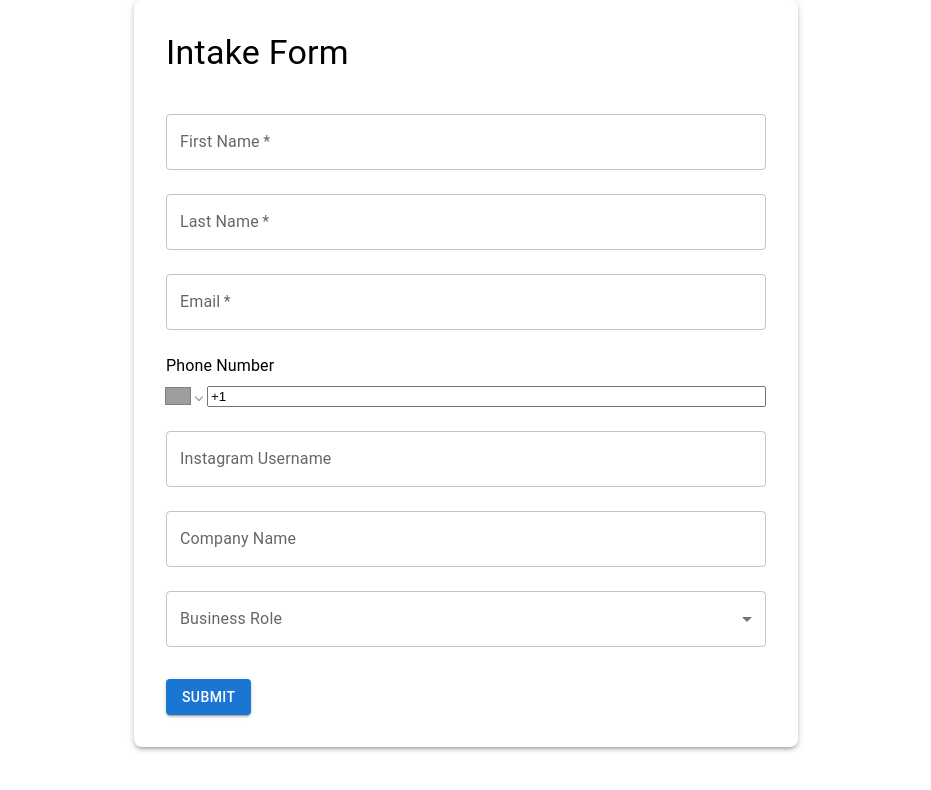
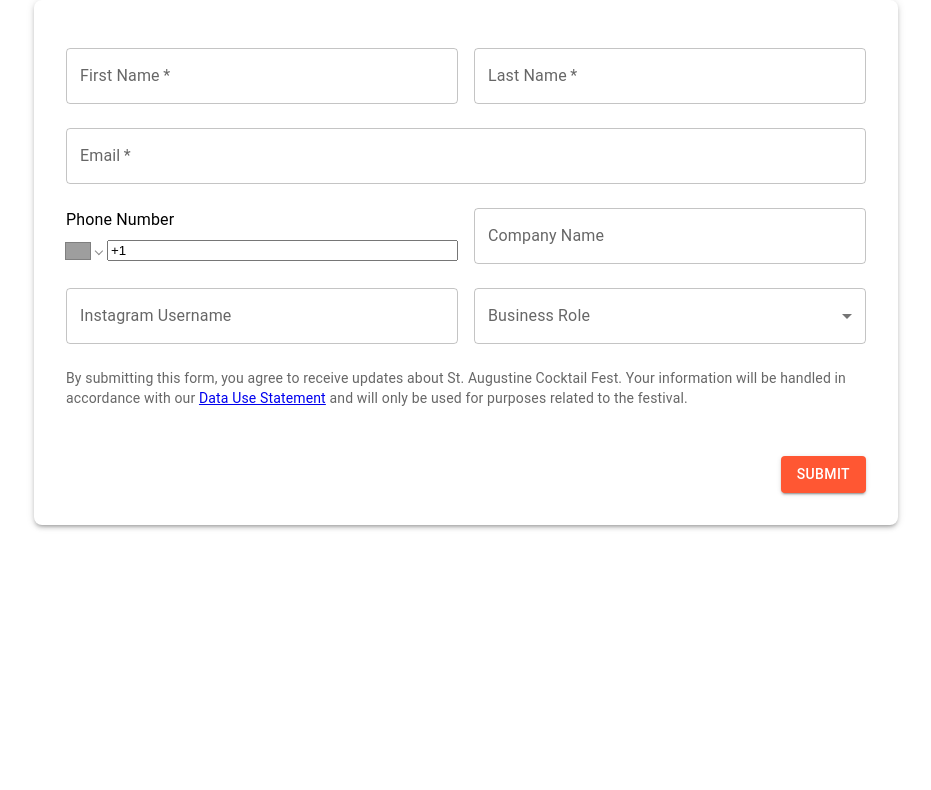
Before and after one commit to ivanoxq/RegistrationForm, a React (Create React App) app: page / in a window 1280 px wide. Shown: the top 790 px of the page, without its empty margins (174-1105 px from the left). Built offline with nearby package versions, Linux system fonts and the light colour scheme; grey boxes are pictures that could not be loaded.

Commit message:
All need changes for final layout are done

```diff
--- a/package.json
+++ b/package.json
@@ -13,6 +13,7 @@
     "@testing-library/user-event": "^13.5.0",
     "react": "^19.1.1",
     "react-dom": "^19.1.1",
+    "react-google-recaptcha": "^3.1.0",
     "react-hook-form": "^7.62.0",
     "react-phone-number-input": "^3.4.12",
     "react-scripts": "5.0.1",
--- a/src/App.js
+++ b/src/App.js
@@ -1,6 +1,7 @@
 // Import necessary libraries
 import React from 'react';
 import { useForm, Controller } from 'react-hook-form';
+import { createTheme, ThemeProvider } from '@mui/material/styles';
 import { yupResolver } from '@hookform/resolvers/yup';
 import * as yup from 'yup';
 import PhoneInput from 'react-phone-number-input';
@@ -21,6 +22,22 @@ const schema = yup.object().shape({
   businessRole: yup.string().oneOf(['Owner', 'CEO', 'Manager', 'Ambassador', 'Representative', ''], 'Invalid Business Role').nullable(),
 });
 
+let theme = createTheme({
+  // Theme customization goes here as usual, including tonalOffset and/or
+  // contrastThreshold as the augmentColor() function relies on these
+});
+theme = createTheme(theme, {
+  // Custom colors created with augmentColor go here
+  palette: {
+    salmon: theme.palette.augmentColor({
+      color: {
+        main: '#FF5733',
+      },
+      name: 'salmon',
+    }),
+  },
+});
+
 function IntakeForm() {
   const { handleSubmit, control, formState: { errors } } = useForm({
     resolver: yupResolver(schema),
@@ -34,12 +51,10 @@ function IntakeForm() {
   const businessRoles = ['Owner', 'CEO', 'Manager', 'Ambassador', 'Representative'];
 
   return (
-    <Box sx={{ maxWidth: 600, mx: 'auto', p: 4, bgcolor: 'background.paper', borderRadius: 2, boxShadow: 3 }}>
-      <Typography variant="h4" component="h1" gutterBottom sx={{ mb: 3 }}>
-        Intake Form
-      </Typography>
+    <Box sx={{ maxWidth: 800 , mx: 'auto', p: 4, bgcolor: 'background.paper', borderRadius: 2, boxShadow: 3 }}>
       <form onSubmit={handleSubmit(onSubmit)}>
-        {/* First Name */}
+        {/* First Name and Last Name on one line */}
+        <Box sx={{ display: 'flex', gap: 2 }}>
           <Controller
             name="firstName"
             control={control}
@@ -56,8 +71,6 @@ function IntakeForm() {
               />
             )}
           />
-
-        {/* Last Name */}
           <Controller
             name="lastName"
             control={control}
@@ -74,6 +87,7 @@ function IntakeForm() {
               />
             )}
           />
+        </Box>
 
         {/* Email */}
         <Controller
@@ -94,7 +108,8 @@ function IntakeForm() {
           )}
         />
 
-        {/* Phone Number with Country Code */}
+        <Box sx={{ display: 'flex', gap: 2 }}>
+          <Box sx={{ flex: 1 }}>
             <Controller
               name="phoneNumber"
               control={control}
@@ -106,17 +121,37 @@ function IntakeForm() {
                     placeholder="Enter phone number"
                     value={value}
                     onChange={onChange}
-                defaultCountry="US" // Set a default country if you want
+                    defaultCountry="US"
                     international
-                countryCallingCodeEditable={false} // Prevents users from manually editing the country code, enhancing validation
+                    countryCallingCodeEditable={false}
                     error={!!errors.phoneNumber}
-                // You might need custom styling for error messages with react-phone-number-input
+                    style={{ width: '100%' }}
                   />
                   {errors.phoneNumber && <Typography color="error" variant="caption">{errors.phoneNumber.message}</Typography>}
                 </Box>
               )}
             />
+          </Box>
+          <Box sx={{ flex: 1 }}>
+            <Controller
+              name="companyName"
+              control={control}
+              render={({ field }) => (
+                <TextField
+                  {...field}
+                  label="Company Name"
+                  variant="outlined"
+                  fullWidth
+                  margin="normal"
+                  error={!!errors.companyName}
+                  helperText={errors.companyName?.message}
+                />
+              )}
+            />
+          </Box>
+        </Box>
 
+        <Box sx={{ display: 'flex', gap: 2 }}>
           {/* Instagram Username */}
           <Controller
             name="instagramUsername"
@@ -134,29 +169,10 @@ function IntakeForm() {
               />
             )}
           />
-
-        {/* Company Name */}
-        <Controller
-          name="companyName"
-          control={control}
-          render={({ field }) => (
-            <TextField
-              {...field}
-              label="Company Name"
-              variant="outlined"
-              fullWidth
-              margin="normal"
-              error={!!errors.companyName}
-              helperText={errors.companyName?.message}
-            />
-          )}
-        />
-
-        {/* Business Role */}
           <Controller
             name="businessRole"
             control={control}
-          defaultValue="" // Important for select to handle "no selection" properly
+            defaultValue=""
             render={({ field }) => (
               <TextField
                 {...field}
@@ -179,16 +195,25 @@ function IntakeForm() {
               </TextField>
             )}
           />
+          {/* Empty box to take up the other half */}
+        </Box>
 
+        <Typography variant="body2" sx={{ mb: 3, mt: 2, color: 'text.secondary' }}>
+          By submitting this form, you agree to receive updates about St. Augustine Cocktail Fest. Your information will be handled in accordance with our <a href="https://staugustinecocktailfest.com/en_us/legal/data-use-statement/" target="_blank" rel="noopener noreferrer">Data Use Statement</a> and will only be used for purposes related to the festival.
+        </Typography>
+
+        <ThemeProvider theme={theme}>
+          <Box sx={{ display: 'flex', justifyContent: 'flex-end' }}>
             <Button
               type="submit"
               variant="contained"
-          color="primary"
-          backgroundColor="#f46236"
+              color="salmon"
               sx={{ mt: 3 }}
             >
               Submit
             </Button>
+          </Box>
+        </ThemeProvider>
       </form>
     </Box>
   );
```
Also changed, not shown: 1 other file (tests, documents, lock files or other folders). Lines whose indentation alone changed are shown as unchanged.
